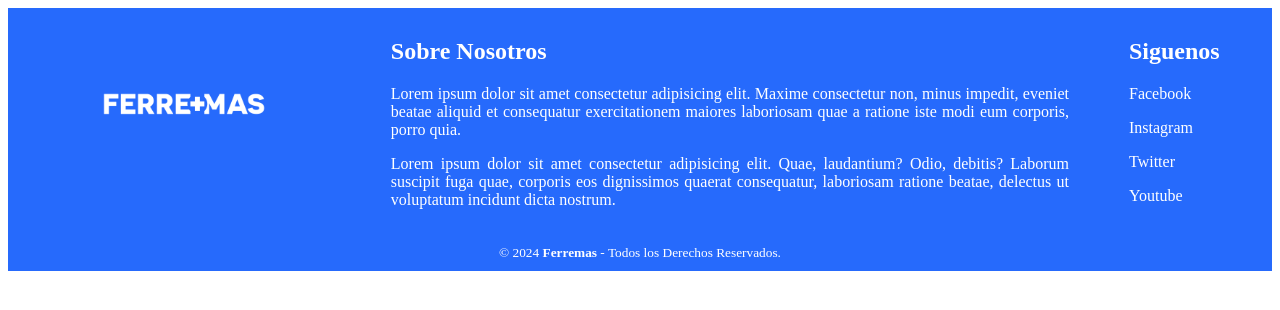
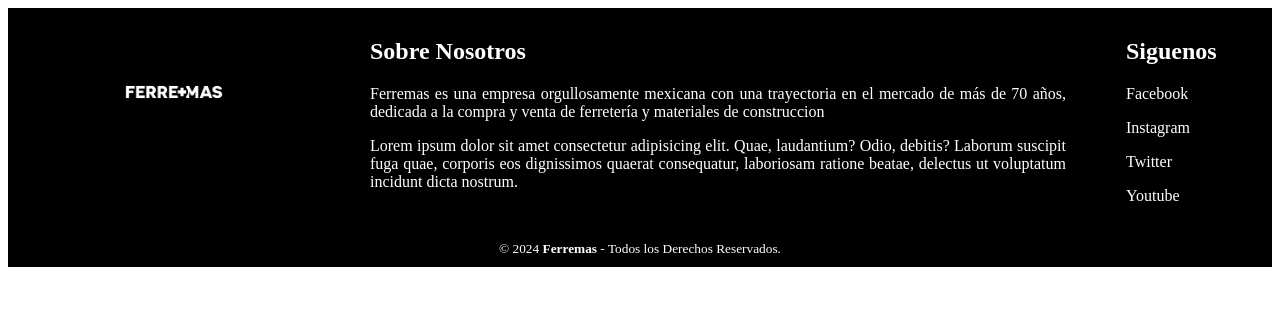
Before and after one commit to alovidal/Ferremas, a Django app: template Django/ferremas/templates/base/footer.html in a window 1280 px wide. Shown: the top 310 px of the page. Run offline with Django 5.2, Linux system fonts and the light colour scheme; the template is opened without the code that fills it, so the values that code supplies are empty.

Commit message:
Base estructura

```diff
--- a/Django/ferremas/static/css/footer.css
+++ b/Django/ferremas/static/css/footer.css
@@ -1,6 +1,6 @@
 .pie-pagina{
     width: 100%;
-    background-color: #266afc;
+    background-color: black;
     color: white;
 }
 
@@ -17,7 +17,7 @@
 }
 
 .box figure img{
-    width: 200px;
+    width: 120px;
 }
 
 #p-logo{
--- a/Django/ferremas/static/css/header.css
+++ b/Django/ferremas/static/css/header.css
@@ -31,6 +31,7 @@
     display: flex;
     gap: 2.5rem; /* Espacio entre enlaces */
     list-style: none;
+    padding-left: 0;
   }
 
   .container-cat ul li a {
--- a/Django/ferremas/templates/base/footer.html
+++ b/Django/ferremas/templates/base/footer.html
@@ -17,8 +17,7 @@
       <div class="box" id="p-desc">
         <h2>Sobre Nosotros</h2>
         <p>
-          Lorem ipsum dolor sit amet consectetur adipisicing elit. Maxime consectetur non, minus impedit, eveniet beatae aliquid et consequatur exercitationem maiores laboriosam quae a ratione iste modi eum corporis, porro quia.
-        </p>
+          Ferremas es una empresa orgullosamente mexicana con una trayectoria en el mercado de más de 70 años, dedicada a la compra y venta de ferretería y materiales de construccion        </p>
         <p>
           Lorem ipsum dolor sit amet consectetur adipisicing elit. Quae, laudantium? Odio, debitis? Laborum suscipit fuga quae, corporis eos dignissimos quaerat consequatur, laboriosam ratione beatae, delectus ut voluptatum incidunt dicta nostrum.
         </p>
--- a/Django/ferremas/templates/base/header.html
+++ b/Django/ferremas/templates/base/header.html
@@ -16,7 +16,7 @@
             <a href="{% url 'index' %}">Home</a>
           </li>
           <li>
-            <a href="#">Categorias</a>
+            <a href="{% url 'tienda' %}">Categorias</a>
           </li>
           <li>
             <a href="#">Contacto</a>
@@ -24,11 +24,11 @@
         </ul>
       </section>
       <section class="container-icon">
-        <a href="#"><svg
+        <a href="{% url 'carro' %}"><svg
           xmlns="http://www.w3.org/2000/svg" fill="none" viewBox="0 0 24 24" stroke-width="1.5" stroke="currentColor">
           <path stroke-linecap="round" stroke-linejoin="round" d="M2.25 3h1.386c.51 0 .955.343 1.087.835l.383 1.437M7.5 14.25a3 3 0 0 0-3 3h15.75m-12.75-3h11.218c1.121-2.3 2.1-4.684 2.924-7.138a60.114 60.114 0 0 0-16.536-1.84M7.5 14.25 5.106 5.272M6 20.25a.75.75 0 1 1-1.5 0 .75.75 0 0 1 1.5 0Zm12.75 0a.75.75 0 1 1-1.5 0 .75.75 0 0 1 1.5 0Z"/>
         </svg></a>
-        <a href="#"><svg xmlns="http://www.w3.org/2000/svg" fill="none" viewBox="0 0 24 24" stroke-width="1.5" stroke="currentColor">
+        <a href="{% url 'login' %}"><svg xmlns="http://www.w3.org/2000/svg" fill="none" viewBox="0 0 24 24" stroke-width="1.5" stroke="currentColor">
           <path stroke-linecap="round" stroke-linejoin="round" d="M17.982 18.725A7.488 7.488 0 0 0 12 15.75a7.488 7.488 0 0 0-5.982 2.975m11.963 0a9 9 0 1 0-11.963 0m11.963 0A8.966 8.966 0 0 1 12 21a8.966 8.966 0 0 1-5.982-2.275M15 9.75a3 3 0 1 1-6 0 3 3 0 0 1 6 0Z"/>
         </svg></a>
       </section>
--- a/Django/ferremas/urls.py
+++ b/Django/ferremas/urls.py
@@ -3,4 +3,8 @@
 
 urlpatterns = [
     path("", views.index, name="index"),
+    path("tienda", views.tienda, name="tienda"),
+    path("login", views.login, name="login"),
+    path("carro", views.carro, name="carro"),
+    path("seguimiento", views.seguimiento, name="seguimiento"),
 ]
```
Also changed, not shown: Django/ferremas/views.py (+16 -0 lines), Django/ferremas/templates/pages/carro.html (added), Django/ferremas/templates/pages/login.html (added), Django/ferremas/templates/pages/seguimiento.html (added), Django/ferremas/templates/pages/tienda.html (added).
